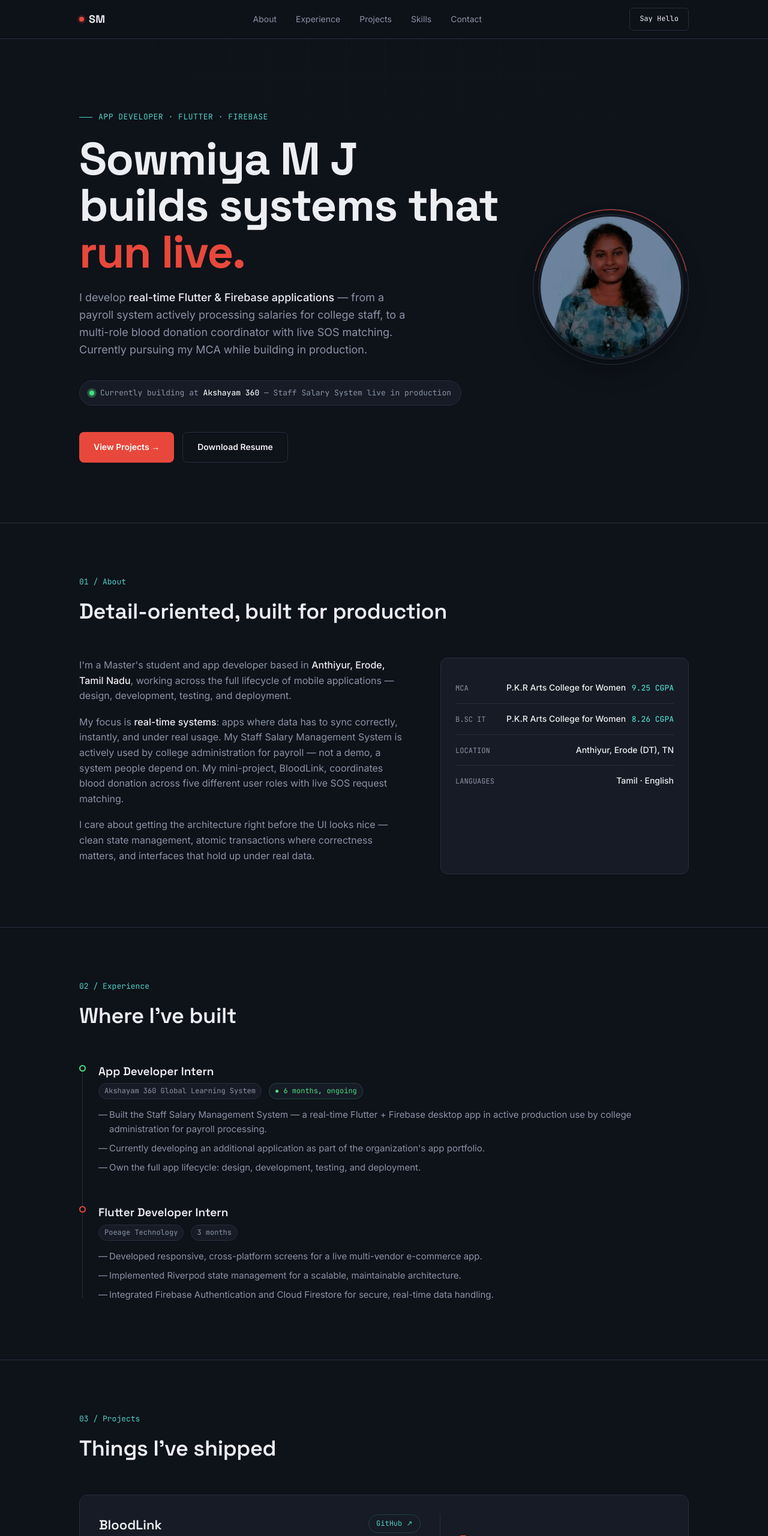
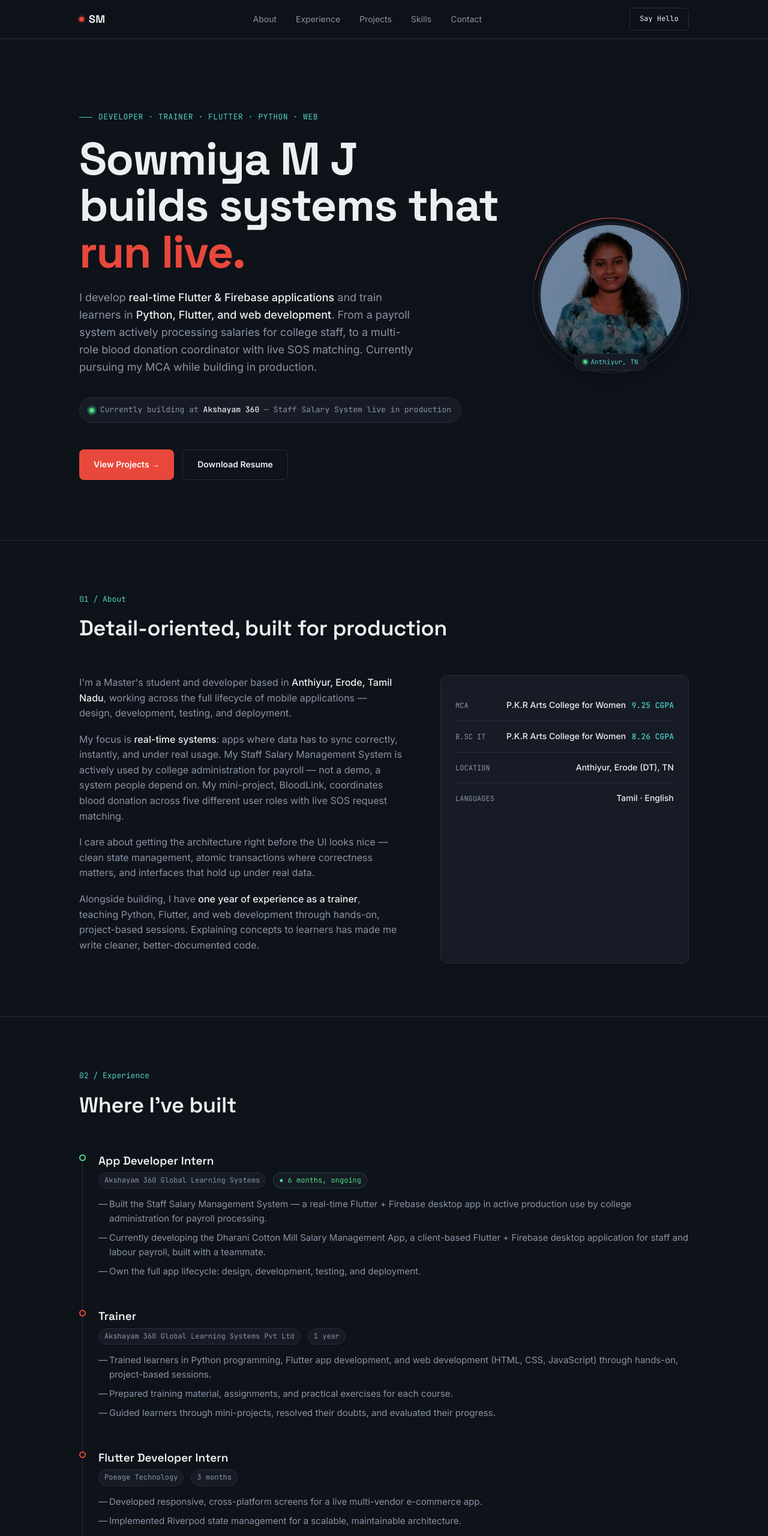
Before and after one commit to sowmiya-mj/sowmiya-mj.github.io, a plain HTML site: page index.html in a window 1280 px wide. Shown: the top 2560 px of the page at 60% size. Drawn offline with Linux system fonts and the light colour scheme.

Commit message:
Add files via upload

```diff
--- a/index.html
+++ b/index.html
@@ -3,7 +3,7 @@
 <head>
 <meta charset="UTF-8">
 <meta name="viewport" content="width=device-width, initial-scale=1.0">
-<title>Sowmiya M J — App Developer</title>
+<title>Sowmiya M J — Developer &amp; Trainer</title>
 <link rel="preconnect" href="https://fonts.googleapis.com">
 <link href="https://fonts.googleapis.com/css2?family=Space+Grotesk:wght@400;500;600;700&family=Inter:wght@400;500;600&family=JetBrains+Mono:wght@400;500&display=swap" rel="stylesheet">
 <style>
@@ -542,9 +542,9 @@
   <div class="wrap">
     <div class="hero-inner">
       <div class="hero-text">
-        <div class="eyebrow">APP DEVELOPER · FLUTTER · FIREBASE</div>
+        <div class="eyebrow">DEVELOPER · TRAINER · FLUTTER · PYTHON · WEB</div>
         <h1 class="name">Sowmiya M J<br>builds systems that <span class="accent-word">run live.</span></h1>
-        <p class="hero-desc">I develop <strong>real-time Flutter &amp; Firebase applications</strong> — from a payroll system actively processing salaries for college staff, to a multi-role blood donation coordinator with live SOS matching. Currently pursuing my MCA while building in production.</p>
+        <p class="hero-desc">I develop <strong>real-time Flutter &amp; Firebase applications</strong> and train learners in <strong>Python, Flutter, and web development</strong>. From a payroll system actively processing salaries for college staff, to a multi-role blood donation coordinator with live SOS matching. Currently pursuing my MCA while building in production.</p>
 
         <div class="status-ticker">
           <span class="pulse"></span>
@@ -562,6 +562,7 @@
         <div class="hero-photo">
           <img src="profile.jpg" alt="Sowmiya M J">
         </div>
+        <div class="hero-photo-tag"><span class="pulse" style="width:6px;height:6px;"></span>Anthiyur, TN</div>
       </div>
     </div>
   </div>
@@ -575,9 +576,10 @@
     </div>
     <div class="about-grid">
       <div class="about-text reveal">
-        <p>I'm a Master's student and app developer based in <strong>Anthiyur, Erode, Tamil Nadu</strong>, working across the full lifecycle of mobile applications — design, development, testing, and deployment.</p>
+        <p>I'm a Master's student and developer based in <strong>Anthiyur, Erode, Tamil Nadu</strong>, working across the full lifecycle of mobile applications — design, development, testing, and deployment.</p>
         <p>My focus is <strong>real-time systems</strong>: apps where data has to sync correctly, instantly, and under real usage. My Staff Salary Management System is actively used by college administration for payroll — not a demo, a system people depend on. My mini-project, BloodLink, coordinates blood donation across five different user roles with live SOS request matching.</p>
         <p>I care about getting the architecture right before the UI looks nice — clean state management, atomic transactions where correctness matters, and interfaces that hold up under real data.</p>
+        <p>Alongside building, I have <strong>one year of experience as a trainer</strong>, teaching Python, Flutter, and web development through hands-on, project-based sessions. Explaining concepts to learners has made me write cleaner, better-documented code.</p>
       </div>
       <div class="readout reveal">
         <div class="readout-row">
@@ -612,13 +614,26 @@
         <div class="tl-dot"></div>
         <div class="tl-role">App Developer Intern</div>
         <div class="tl-meta">
-          <span class="tag">Akshayam 360 Global Learning System</span>
+          <span class="tag">Akshayam 360 Global Learning Systems</span>
           <span class="tag live">● 6 months, ongoing</span>
         </div>
         <ul class="tl-list">
           <li>Built the Staff Salary Management System — a real-time Flutter + Firebase desktop app in active production use by college administration for payroll processing.</li>
-          <li>Currently developing an additional application as part of the organization's app portfolio.</li>
+          <li>Currently developing the Dharani Cotton Mill Salary Management App, a client-based Flutter + Firebase desktop application for staff and labour payroll, built with a teammate.</li>
           <li>Own the full app lifecycle: design, development, testing, and deployment.</li>
+        </ul>
+      </div>
+      <div class="tl-item reveal">
+        <div class="tl-dot"></div>
+        <div class="tl-role">Trainer</div>
+        <div class="tl-meta">
+          <span class="tag">Akshayam 360 Global Learning Systems Pvt Ltd</span>
+          <span class="tag">1 year</span>
+        </div>
+        <ul class="tl-list">
+          <li>Trained learners in Python programming, Flutter app development, and web development (HTML, CSS, JavaScript) through hands-on, project-based sessions.</li>
+          <li>Prepared training material, assignments, and practical exercises for each course.</li>
+          <li>Guided learners through mini-projects, resolved their doubts, and evaluated their progress.</li>
         </ul>
       </div>
       <div class="tl-item reveal">
@@ -681,6 +696,21 @@
       <div class="project-card reveal">
         <div class="project-main">
           <div class="project-top">
+            <div class="project-name">Dharani Cotton Mill Salary App</div>
+          </div>
+          <div class="project-stack">Flutter · Dart · Firebase Auth · Cloud Firestore · Git</div>
+          <p class="project-desc">A client desktop payroll application with four roles (Staff, Labour, MD, Exempted), built in a two-developer team. I own the Staff and Labour modules end to end: records, salary calculators with PF, ESI, OT, allowance and half-day logic, history, dashboards, and PDF export/print of salary slips, validated against the client's payroll sheets down to the rupee.</p>
+        </div>
+        <div class="project-stats">
+          <div class="stat"><div class="stat-num">4</div><div class="stat-label">user roles</div></div>
+          <div class="stat"><div class="stat-num">PDF</div><div class="stat-label">salary slips</div></div>
+          <div class="stat"><div class="stat-num">2</div><div class="stat-label">developers</div></div>
+        </div>
+      </div>
+
+      <div class="project-card reveal">
+        <div class="project-main">
+          <div class="project-top">
             <div class="project-name">PoeageHub</div>
           </div>
           <div class="project-stack">Flutter · Firebase · Riverpod</div>
@@ -710,6 +740,7 @@
           <span class="skill-tag">Dart</span>
           <span class="skill-tag">HTML</span>
           <span class="skill-tag">CSS</span>
+          <span class="skill-tag">JavaScript</span>
           <span class="skill-tag">SQL</span>
         </div>
       </div>
@@ -740,10 +771,10 @@
   <div class="wrap">
     <div class="reveal">
       <div class="contact-title">Let's build something <span class="accent-word">real-time.</span></div>
-      <p class="contact-sub">Open to Flutter developer roles and app development opportunities.</p>
+      <p class="contact-sub">Open to Flutter, Python, and web development roles, as well as training opportunities.</p>
       <div class="contact-links">
         <a class="btn btn-primary" href="mailto:sowmiyamahalingam.mj@gmail.com">Email Me</a>
-        <a class="btn btn-ghost" href="https://linkedin.com/in/sowmiya-mj" target="_blank" rel="noopener">LinkedIn ↗</a>
+        <a class="btn btn-ghost" href="https://www.linkedin.com/in/sowmiya-mj-241a17281/" target="_blank" rel="noopener">LinkedIn ↗</a>
         <a class="btn btn-ghost" href="https://github.com/sowmiya-mj" target="_blank" rel="noopener">GitHub ↗</a>
       </div>
     </div>
```
